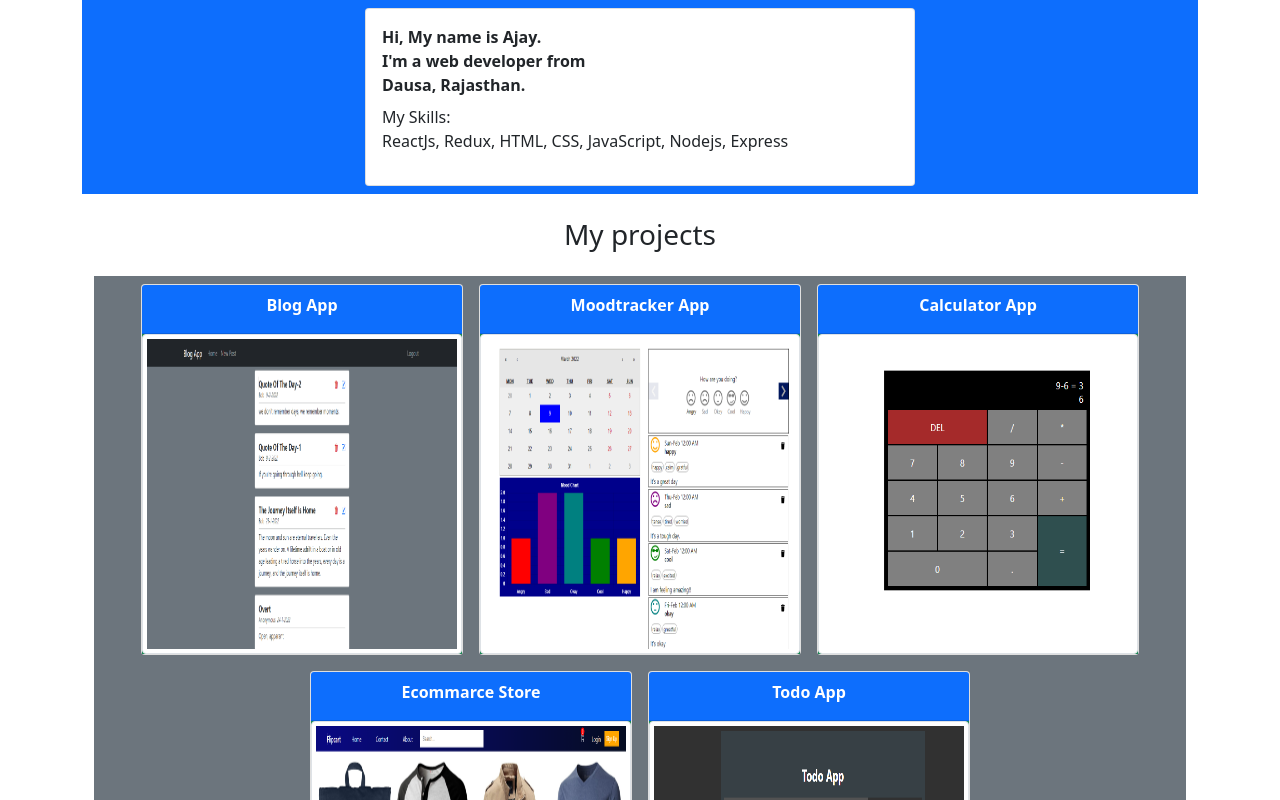
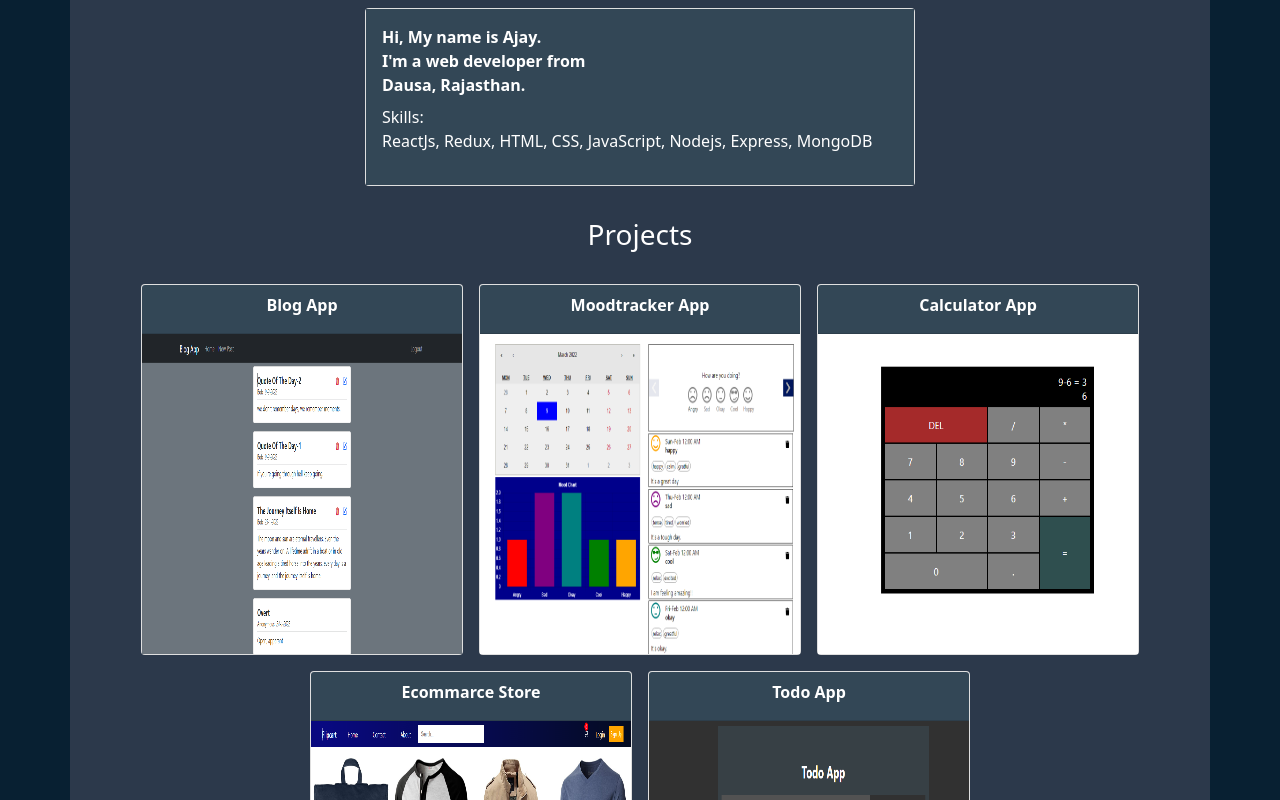
Before and after one commit to ajay020/portfolio, a React (Create React App) app: page / in a window 1280 px wide. Shown: the top 800 px of the page. Built offline with nearby package versions, Linux system fonts and the light colour scheme.

Commit message:
layout changed

```diff
--- a/src/App.jsx
+++ b/src/App.jsx
@@ -3,7 +3,7 @@ import ProjectList from "./components/ProjectList";
 
 const App = () => {
   return (
-    <div className="container">
+    <div className="container bg-light-gray">
       <Header />
       <ProjectList />
     </div>
--- a/src/components/Header.jsx
+++ b/src/components/Header.jsx
@@ -1,15 +1,15 @@
 const Header = () => {
   return (
-    <header className="container-fluid bg-primary p-2 m-auto">
+    <header className="container-fluid p-2 m-auto">
       <div className="card w-50 m-auto">
-        <div className="card-body">
+        <div className="card-body text-white bg-lighter-gray">
           <p className="fw-bold p-0 m-0">
             <p className="fw-bold p-0 m-0"> Hi, My name is Ajay.</p>
             <p className="fw-bold p-0 m-0"> I'm a web developer from </p>
             <p className="fw-bold p-0 m-0">Dausa, Rajasthan.</p>
           </p>
-          <span className="mt-2 d-block">My Skills: </span>
-          <p>ReactJs, Redux, HTML, CSS, JavaScript, Nodejs, Express</p>
+          <span className="mt-2 d-block">Skills: </span>
+          <p>ReactJs, Redux, HTML, CSS, JavaScript, Nodejs, Express, MongoDB</p>
         </div>
       </div>
     </header>
--- a/src/components/Project.jsx
+++ b/src/components/Project.jsx
@@ -4,14 +4,14 @@ const Project = ({ image, title, webLink }) => {
   return (
     <>
       <div className="m-2 text-center card">
-        <div className="card-header m-0 p-0v bg-primary">
+        <div className="card-header m-0 p-0v bg-lighter-gray">
           <p className="fw-bold card-title  text-white">{title}</p>
         </div>
         <div className="card-body bg-success p-0">
-          <a href={webLink} className="d-block">
+          <a href={webLink} className="d-block" target="_blank">
             <img
               src={image}
-              className="img-fluid img-thumbnail"
+              className="img-fluid"
               style={{ width: "320px", height: "320px" }}
               alt=""
             />
--- a/src/components/ProjectList.jsx
+++ b/src/components/ProjectList.jsx
@@ -30,19 +30,18 @@ const porjects = [
   {
     title: "Todo App",
     image: todo,
-    webLink: "https://ajay020.github.io/calculator",
+    webLink: "https://ajay020.github.io/calculator-app",
   },
 ];
 
 const ProjectList = () => {
   return (
     <div className="container">
-      <h3 className="text-center my-4">My projects</h3>
+      <h3 className="text-center text-white my-4">Projects</h3>
       <section
         className="
         container
         d-flex
-        bg-secondary
         justify-content-center
         flex-wrap"
       >
--- /dev/null
+++ b/src/index.css
@@ -0,0 +1,19 @@
+:root {
+  --primary-color: #082032;
+  --secondary-color: #2c394b;
+  --light-color: #334756;
+  --light-orange: #ff4c29;
+}
+
+body {
+  margin: 0;
+  padding: 0;
+  background-color: var(--primary-color);
+}
+
+.bg-light-gray {
+  background-color: var(--secondary-color);
+}
+.bg-lighter-gray {
+  background-color: var(--light-color);
+}
--- a/src/index.js
+++ b/src/index.js
@@ -3,6 +3,7 @@ import  ReactDOM  from "react-dom";
 import App from "./App";
 
 import 'bootstrap/dist/css/bootstrap.css';
+import './index.css';
 
 ReactDOM.render(
     <React.StrictMode>
```
Also changed, not shown: index.css (deleted).
